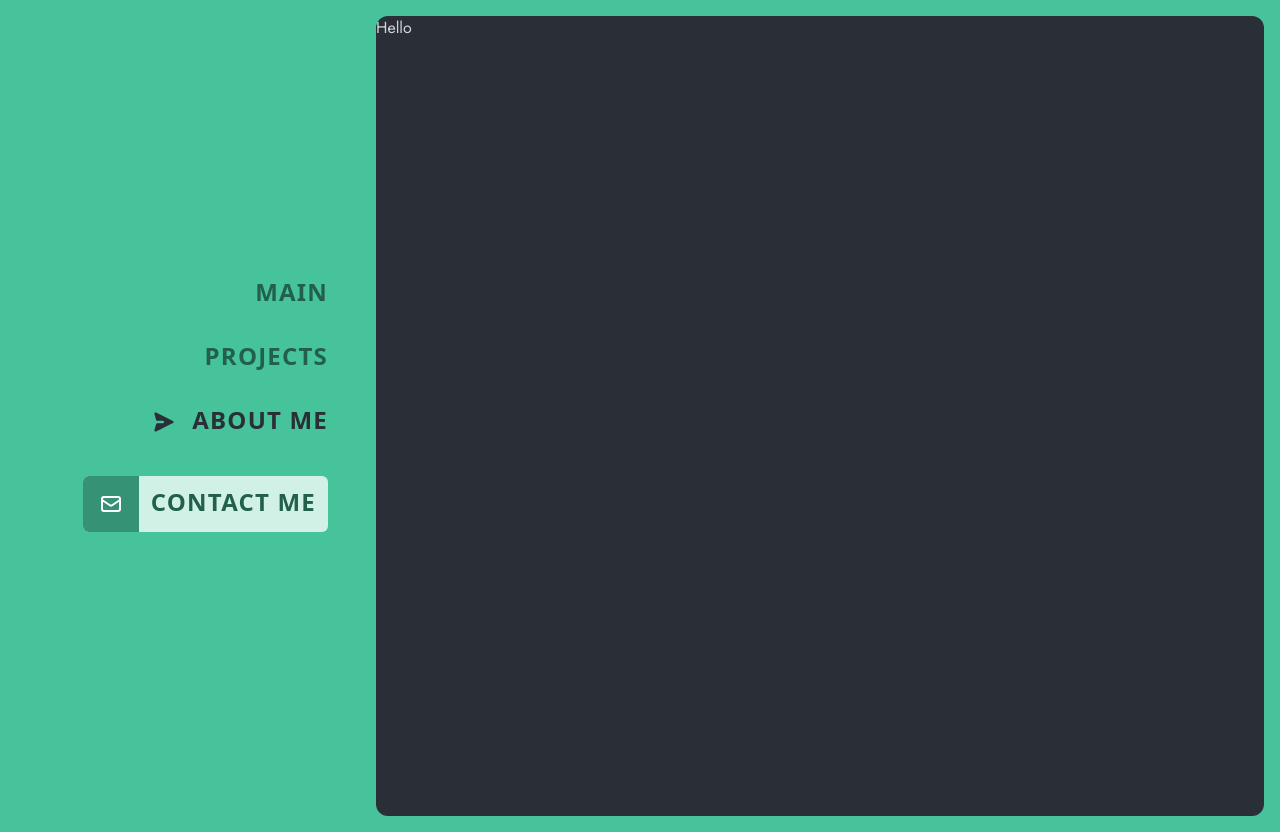
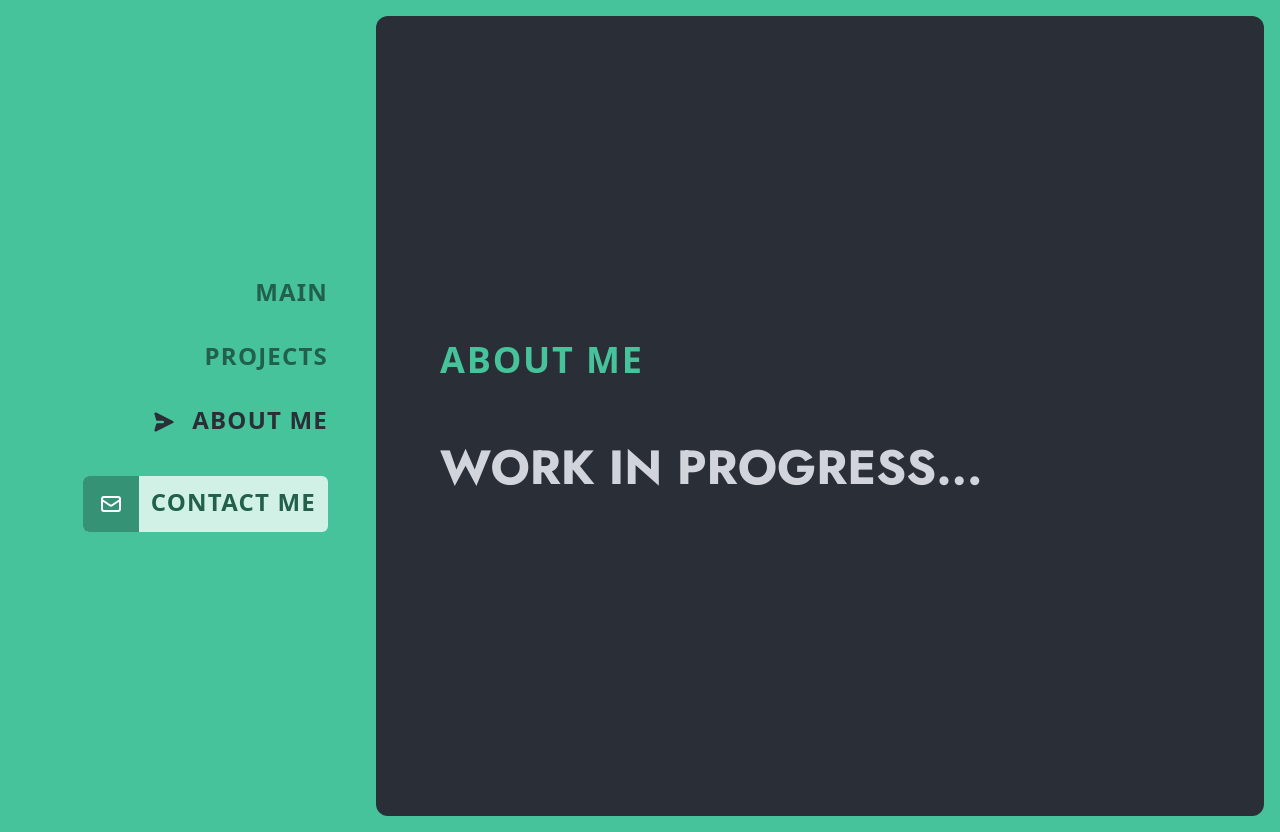
Before and after one commit to leo-dh/portfolio, a Next.js app: page /about in a window 1280 px wide. Built offline with nearby package versions, Linux system fonts and the light colour scheme; a web font is replaced by a local one.

Commit message:
added temp about page

```diff
--- a/pages/about.tsx
+++ b/pages/about.tsx
@@ -1,5 +1,12 @@
 const About = (): JSX.Element => {
-  return <div className="h-screen">Hello </div>;
+  return (
+    <section className="flex flex-col justify-center min-h-screen px-8 py-12 tablet:p-16">
+      <h1 className="text-4xl font-bold uppercase tracking-wider font-futura text-jungle-green-500">
+        About Me
+      </h1>
+      <p className="text-5xl font-bold mt-16">WORK IN PROGRESS... </p>
+    </section>
+  );
 };
 
 export default About;
```
